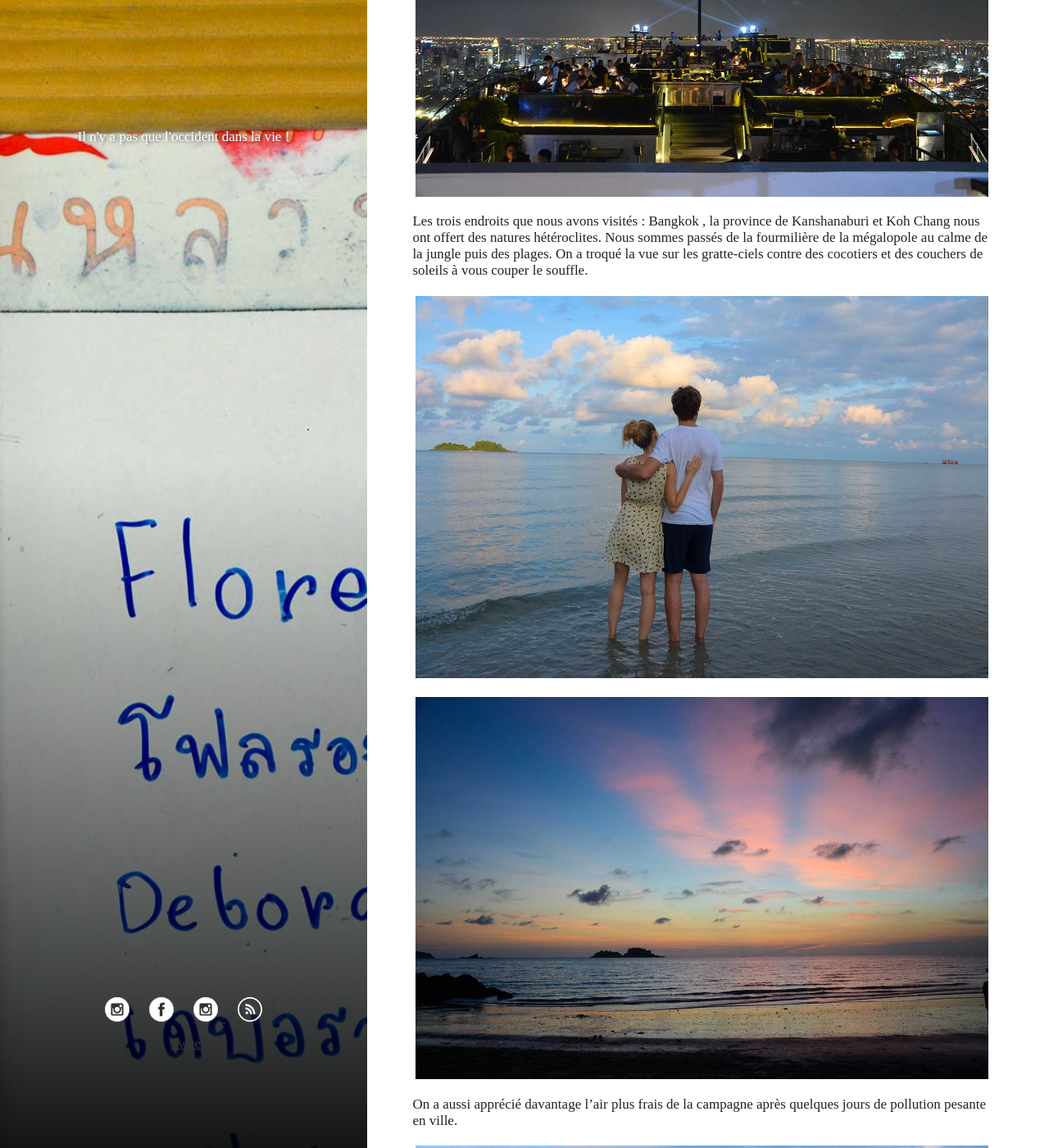
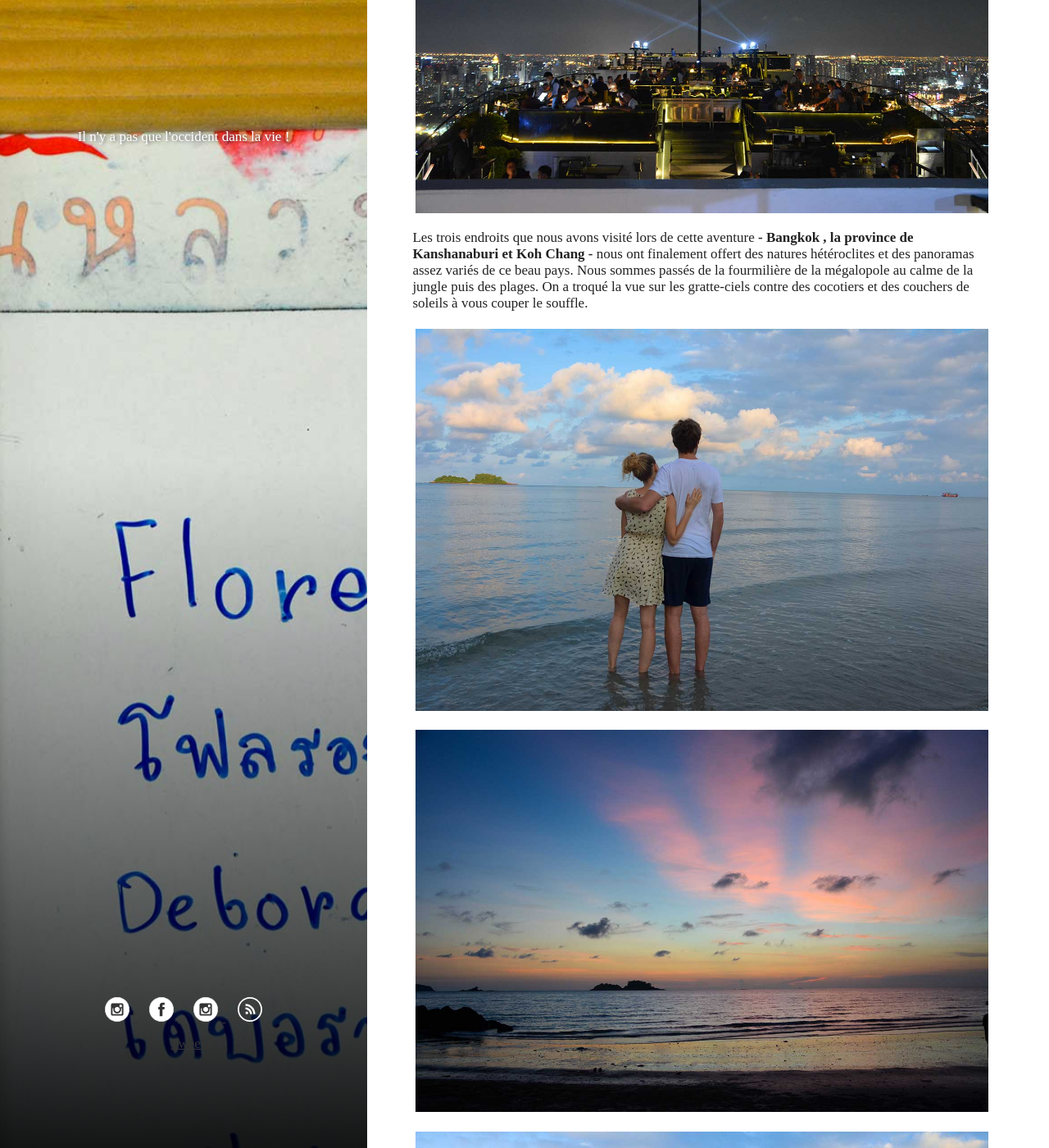
Before and after one commit to FlorentD/cairatuverras.github.io, a Jekyll site: the page built from _posts/2017-06-09-thailande-culture.md, in a window 1280 px wide and 1400 px high, scrolled down 11618 px. Shown: the whole window at 82% size. Built offline with Jekyll 4.4.1, drawn with Linux system fonts in a browser that asks for light colours; comment, search, counter and statistics services are not loaded; some of the changed text lies outside the part shown.

Commit message:
Create 2017-06-09-thailande-culture.md

```diff
--- a/_posts/2017-06-09-thailande-culture.md
+++ b/_posts/2017-06-09-thailande-culture.md
@@ -82,13 +82,11 @@
 
 [![railroad]({{ site.images }}/thailande_culture/ville_4.jpg)]({{ site.images }}/thailande_culture/ville_4.jpg)
 
-Les trois endroits que nous avons visités : Bangkok , la province de Kanshanaburi et Koh Chang
-nous ont offert des natures hétéroclites. Nous sommes passés de la fourmilière de la mégalopole au calme de la jungle puis des plages. On a troqué la vue sur les gratte-ciels contre des cocotiers et des couchers de soleils à vous couper le souffle.
+Les trois endroits que nous avons visité lors de cette aventure **- Bangkok , la province de Kanshanaburi et Koh Chang -** nous ont finalement offert des natures hétéroclites et des panoramas assez variés de ce beau pays. Nous sommes passés de la fourmilière de la mégalopole au calme de la jungle puis des plages. On a troqué la vue sur les gratte-ciels contre des cocotiers et des couchers de soleils à vous couper le souffle.
 
 [![railroad]({{ site.images }}/thailande_culture/nature_1.jpg)]({{ site.images }}/thailande_culture/nature_1.jpg)
 [![railroad]({{ site.images }}/thailande_culture/nature_4.jpg)]({{ site.images }}/thailande_culture/nature_4.jpg)
 
-On a aussi apprécié davantage l’air plus frais de la campagne après quelques jours de pollution pesante en ville.
 
 [![railroad]({{ site.images }}/thailande_culture/nature_2.jpg)]({{ site.images }}/thailande_culture/nature_2.jpg)
 [![railroad]({{ site.images }}/thailande_culture/nature_5.jpg)]({{ site.images }}/thailande_culture/nature_5.jpg)
```
Also changed, not shown: other parts of _posts/2017-06-09-thailande-culture.md (+1 -1 lines).
